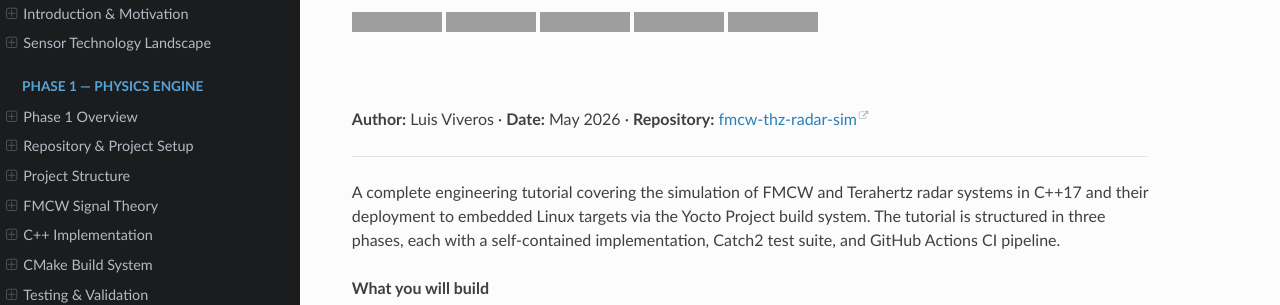
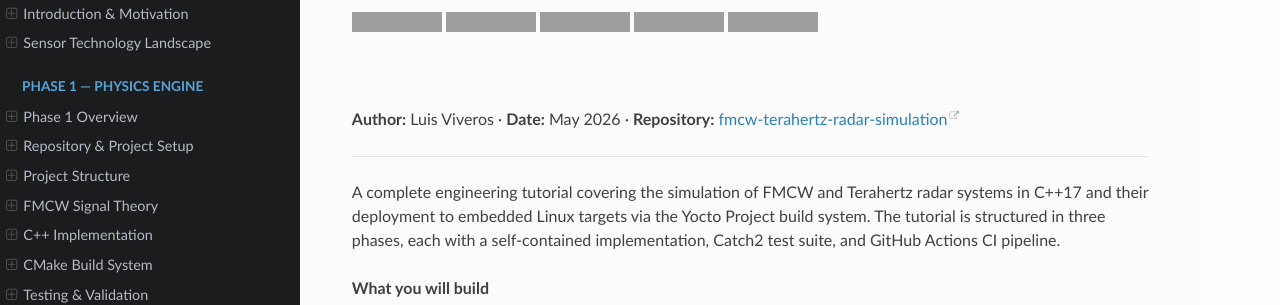
Before and after one commit to ldv-1000111/fmcw-thz-radar-sim, a Sphinx documentation site: the page built from docs/source/index.rst, in a window 1280 px wide and 900 px high, cut to the strip 155-460 px from the top of the window. Built offline with Sphinx 7.4.7 and the Read the Docs theme 3.1.0, drawn with Linux system fonts in a browser that asks for light colours; grey boxes are pictures that could not be loaded.

Commit message:
docs: fix ReadTheDocs URL slug (terahertz)

```diff
--- a/docs/source/index.rst
+++ b/docs/source/index.rst
@@ -21,7 +21,7 @@ FMCW & TeraHertz Radar Simulation
 
 |
 
-**Author:** Luis Viveros · **Date:** May 2026 · **Repository:** `fmcw-thz-radar-sim <https://github.com/ldv-1000111/fmcw-thz-radar-sim>`_
+**Author:** Luis Viveros · **Date:** May 2026 · **Repository:** `fmcw-terahertz-radar-simulation <https://github.com/ldv-1000111/fmcw-terahertz-radar-simulation>`_
 
 ----
 
```
Also changed, not shown: README.md (+1 -1 lines).
